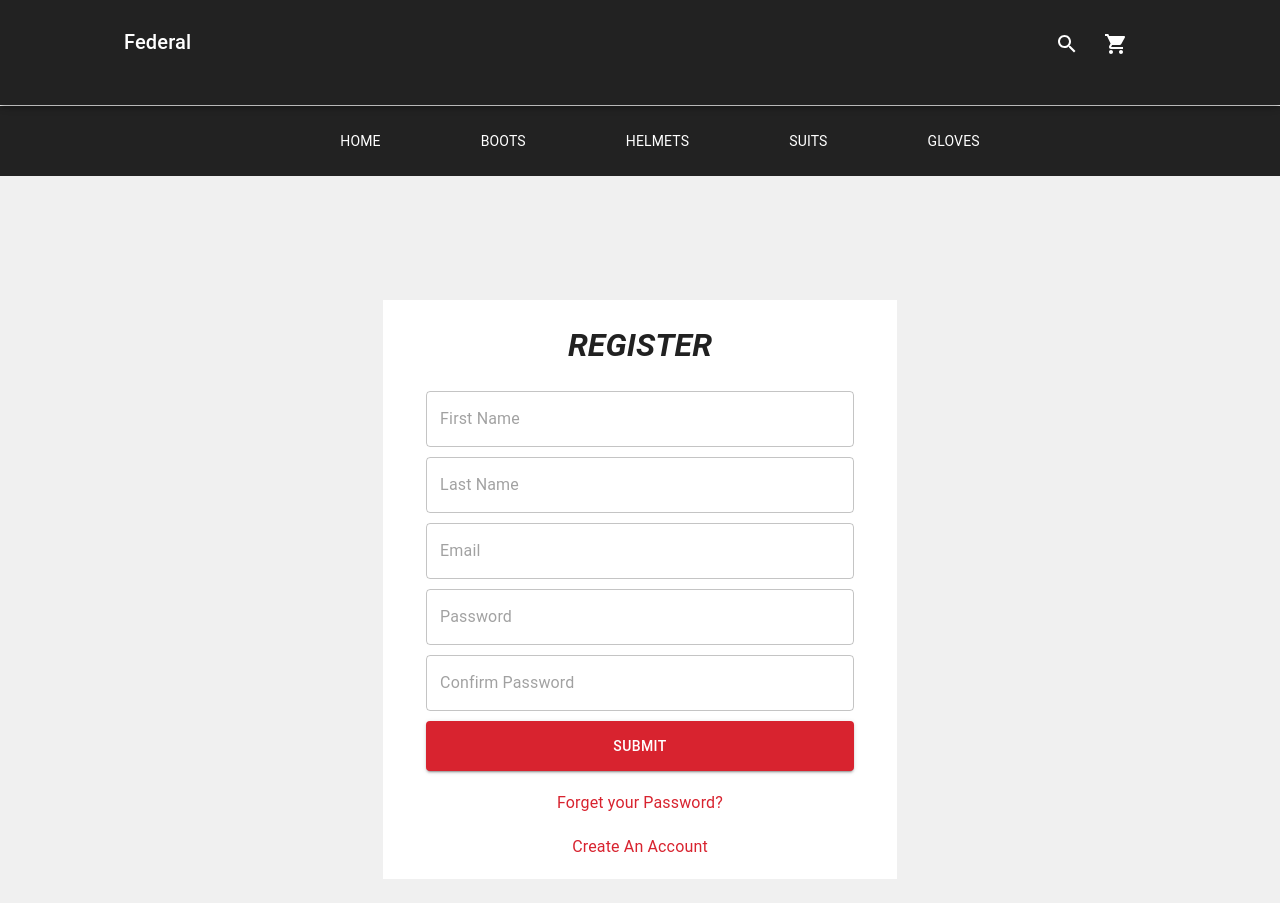
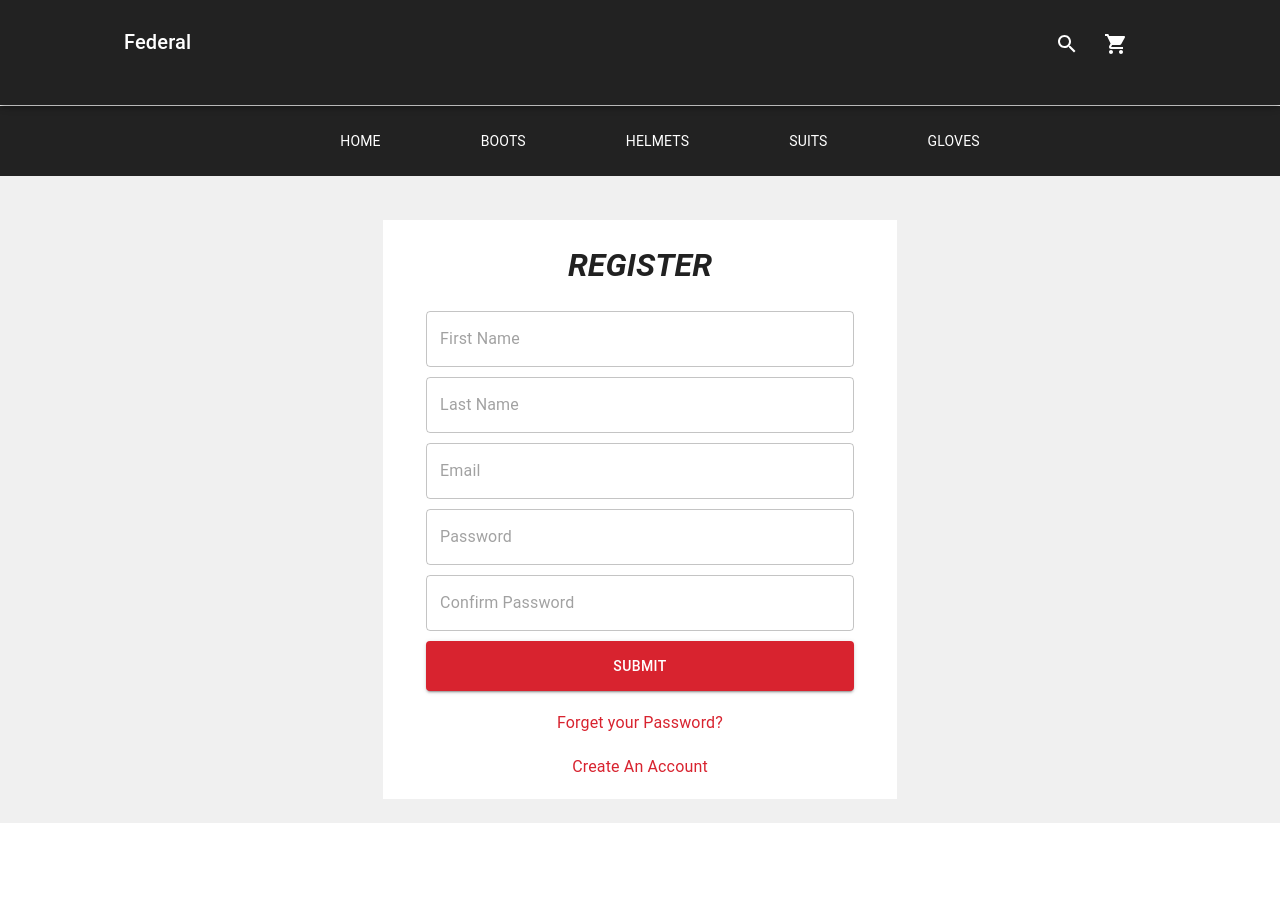
Before and after one commit to Abdullah-Ahmed1/FEDERAL, a React (Vite) app in the folder frontend/: page /register in a window 1280 px wide. After the commit the page ends 823 px from the top, so only its background shows below. Built offline with nearby package versions, Linux system fonts and the light colour scheme.

Commit message:
margin top corrected

```diff
--- a/frontend/src/pages/Login.tsx
+++ b/frontend/src/pages/Login.tsx
@@ -5,7 +5,7 @@ import Typography from '@mui/material/Typography';
 const Login = ()=>{
     return (
         <Grid2 container justifyContent={'center'} >
-           <Grid2 container   flexDirection={'column'} alignItems={'center'} lg ={5} xs={11} sx= {{backgroundColor:'white',marginTop: { xs: '100px' }}}>
+           <Grid2 container   flexDirection={'column'} alignItems={'center'} lg ={5} xs={11} sx= {{backgroundColor:'white',marginTop: { xs: '100px',lg :"20px" }}}>
                 <Grid2>
                     <h1 style={{fontStyle:"italic"}}>LOGIN</h1>
                 </Grid2>
--- a/frontend/src/pages/Register.tsx
+++ b/frontend/src/pages/Register.tsx
@@ -5,7 +5,7 @@ import Typography from '@mui/material/Typography';
 const Register = () => {
     return (
         <Grid2 container justifyContent={'center'} >
-            <Grid2 container flexDirection={'column'} alignItems={'center'} lg={5} xs={11} sx={{ backgroundColor: 'white', marginTop: { xs: '100px' } }}>
+            <Grid2 container flexDirection={'column'} alignItems={'center'} lg={5} xs={11} sx={{ backgroundColor: 'white', marginTop: { xs: '100px',lg : '20px' } }}>
                 <Grid2>
                     <h1 style={{ fontStyle: "italic" }}>REGISTER</h1>
                 </Grid2>
```
